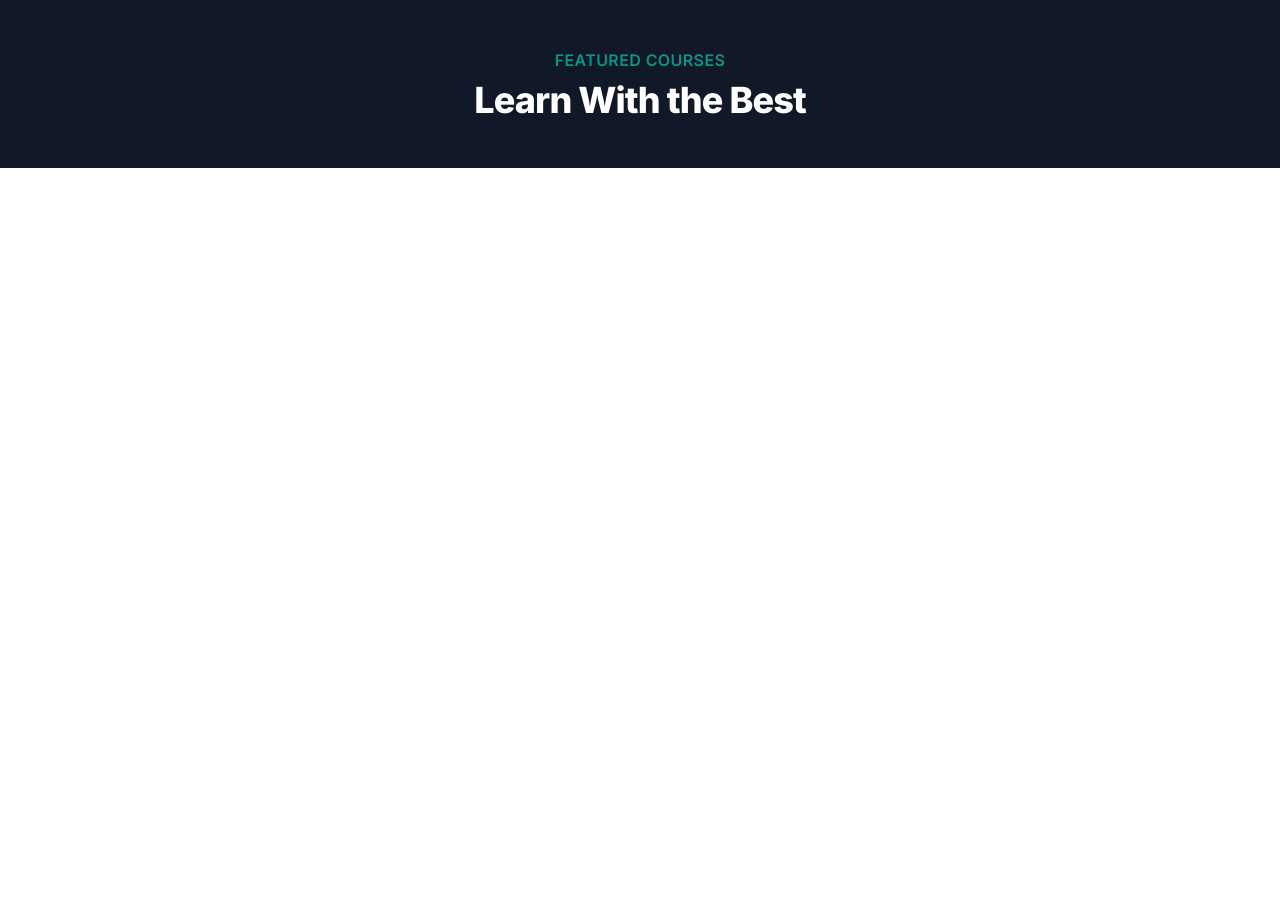
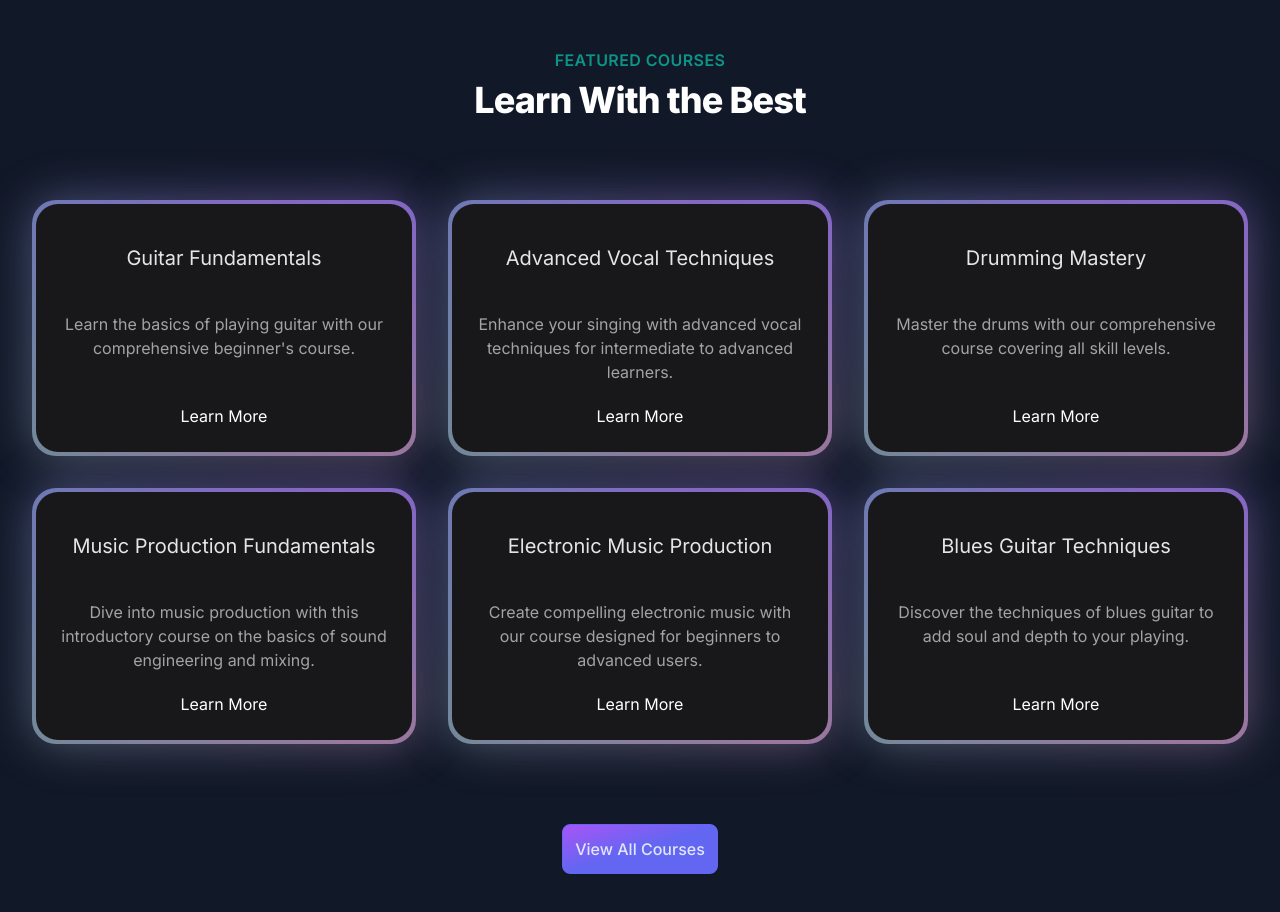
Before and after one commit to KanishkSogani/Melody-Flow, a Next.js app: page / in a window 1280 px wide. Shown: the part 800-1712 px from the top of the page. Before the commit the page ends 968 px from the top, so only its background shows below. Built offline with nearby package versions, Linux system fonts and the light colour scheme.

Commit message:
Featured courses section completed

```diff
--- a/src/components/FeaturedSection.tsx
+++ b/src/components/FeaturedSection.tsx
@@ -1,6 +1,22 @@
+"use client";
 import Link from "next/link";
+import CourseData from "../data/courses_data.json";
+import { BackgroundGradient } from "./ui/background-gradient";
+
+interface Course {
+  id: number;
+  title: string;
+  slug: string;
+  description: string;
+  price: number;
+  instructor: string;
+  isFeatured: boolean;
+}
 
 function FeaturedSection() {
+  const Featuredcourses = CourseData.courses.filter(
+    (course: Course) => course.isFeatured
+  );
   return (
     <div className="py-12 bg-gray-900">
       <div className=" text-center">
@@ -11,9 +27,33 @@ function FeaturedSection() {
           Learn With the Best
         </p>
       </div>
-      <div></div>
-      <div>
-        <Link href={"/courses"}></Link>
+      <div className="  mt-[5rem] mx-8 ">
+        <div className="grid grid-cols-1 sm:grid-cols-2 lg:grid-cols-3 gap-8 justify-center">
+          {Featuredcourses.map((course: Course) => (
+            <div key={course.id} className="justify-center flex text-white">
+              <BackgroundGradient className="flex flex-col rounded-[22px] bg-white dark:bg-zinc-900 overflow-hidden h-full max-w-sm">
+                <div className="p-4 sm:p-6 flex flex-col items-center text-center flex-grow">
+                  <p className="text-lg sm:text-xl text-black mt-4 mb-2 dark:text-neutral-200">
+                    {course.title}
+                  </p>
+                  <p className=" mt-8  text-md text-neutral-600 dark:text-neutral-400 flex-grow">
+                    {course.description}
+                  </p>
+                  <Link className=" mt-5" href={`/courses/${course.slug}`}>
+                    Learn More
+                  </Link>
+                </div>
+              </BackgroundGradient>
+            </div>
+          ))}
+        </div>
+      </div>
+      <div className=" mt-20 text-center">
+        <Link href={"/courses"}>
+          <button className="inline-flex items-center justify-center px-3 py-3 text-base font-medium text-center text-indigo-100 border border-indigo-500 rounded-lg shadow-sm cursor-pointer hover:text-white bg-gradient-to-br from-purple-500 via-indigo-500 to-indigo-500">
+            View All Courses
+          </button>
+        </Link>
       </div>
     </div>
   );
--- a/src/data/courses_data.json
+++ b/src/data/courses_data.json
@@ -37,7 +37,7 @@
       "description": "Master the drums with our comprehensive course covering all skill levels.",
       "price": 129.99,
       "instructor": "Mike Brown",
-      "isFeatured": false,
+      "isFeatured": true,
       "image": "/courses/drumming.jpg"
     },
     {
```
